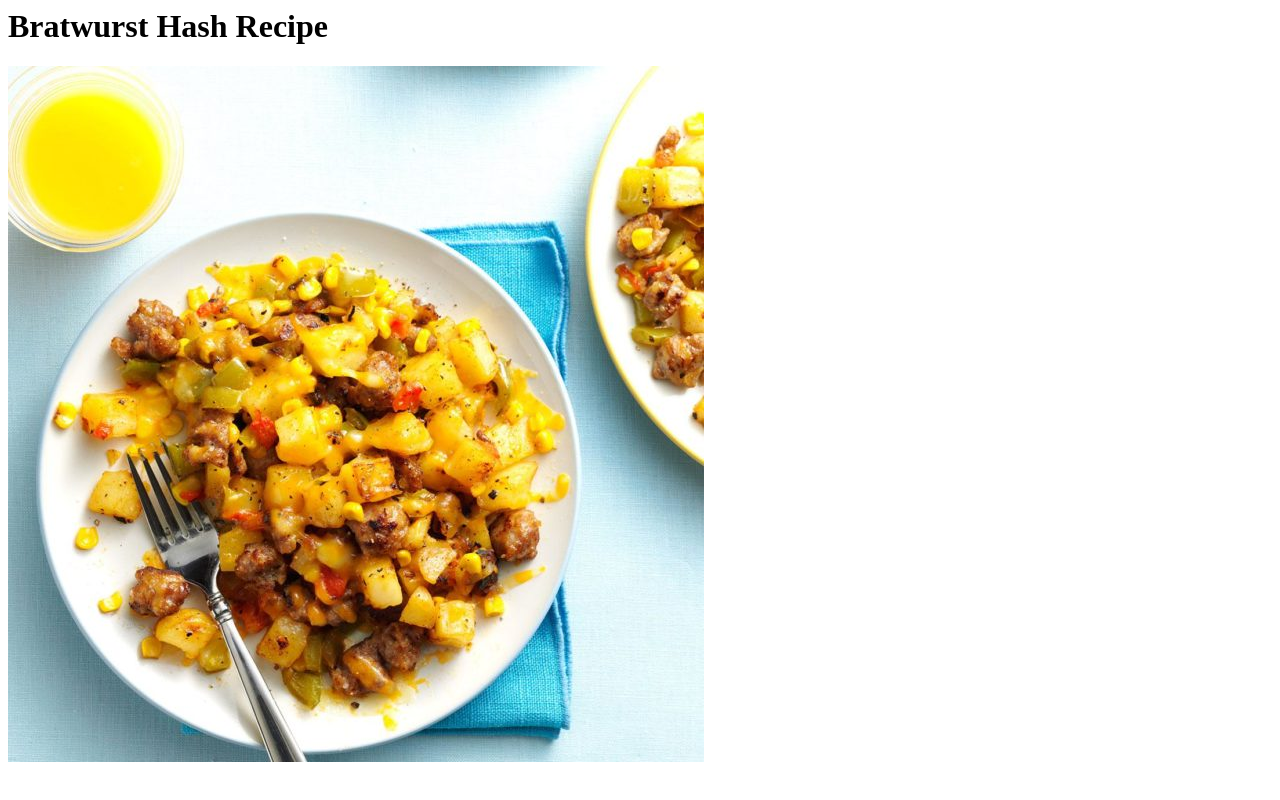
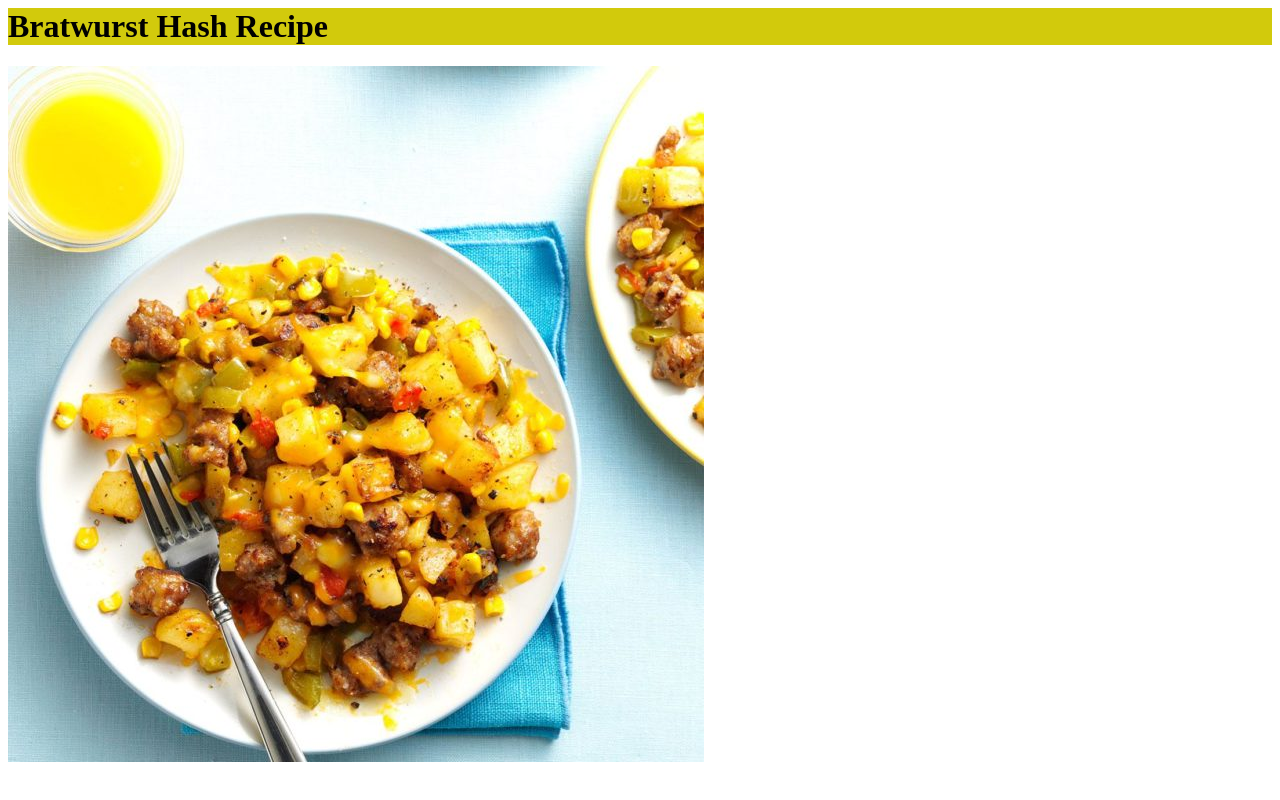
Before and after one commit to jonremache/HUW166, a plain HTML site: page Favorite Recipe.html in a window 1280 px wide. Drawn offline with Linux system fonts and the light colour scheme; files whose address does not match are found by name.

Commit message:
Update Favorite Recipe.html

```diff
--- a/Favorite Recipe.html
+++ b/Favorite Recipe.html
@@ -2,5 +2,6 @@
 <head> <title> Bratwurst Hash</title>
 </head>
 <body>
+<link rel="Stylesheet" href="food.css">
 <h1>Bratwurst Hash Recipe</h1>
 <img src="images/food.jpg" alt="food">
```
